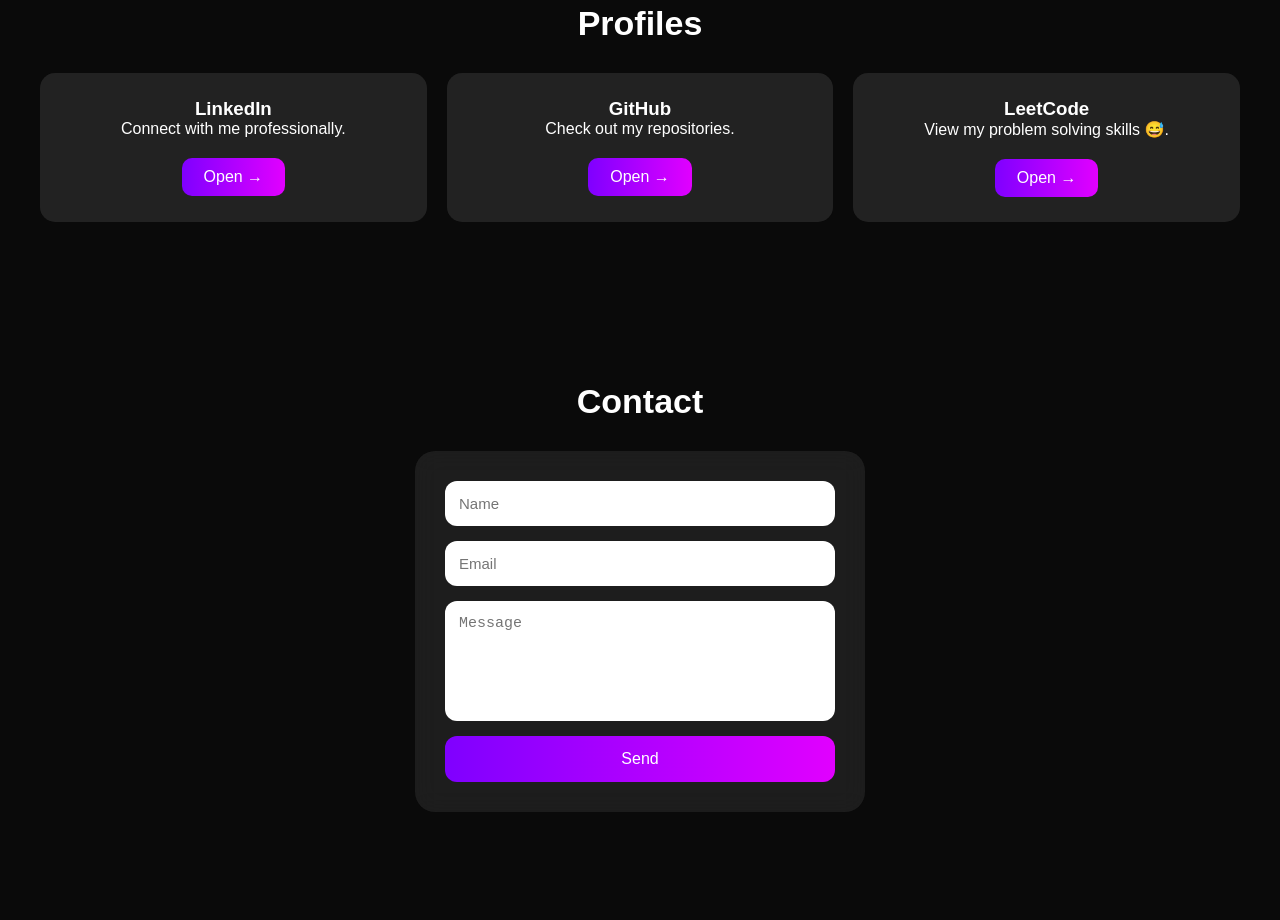
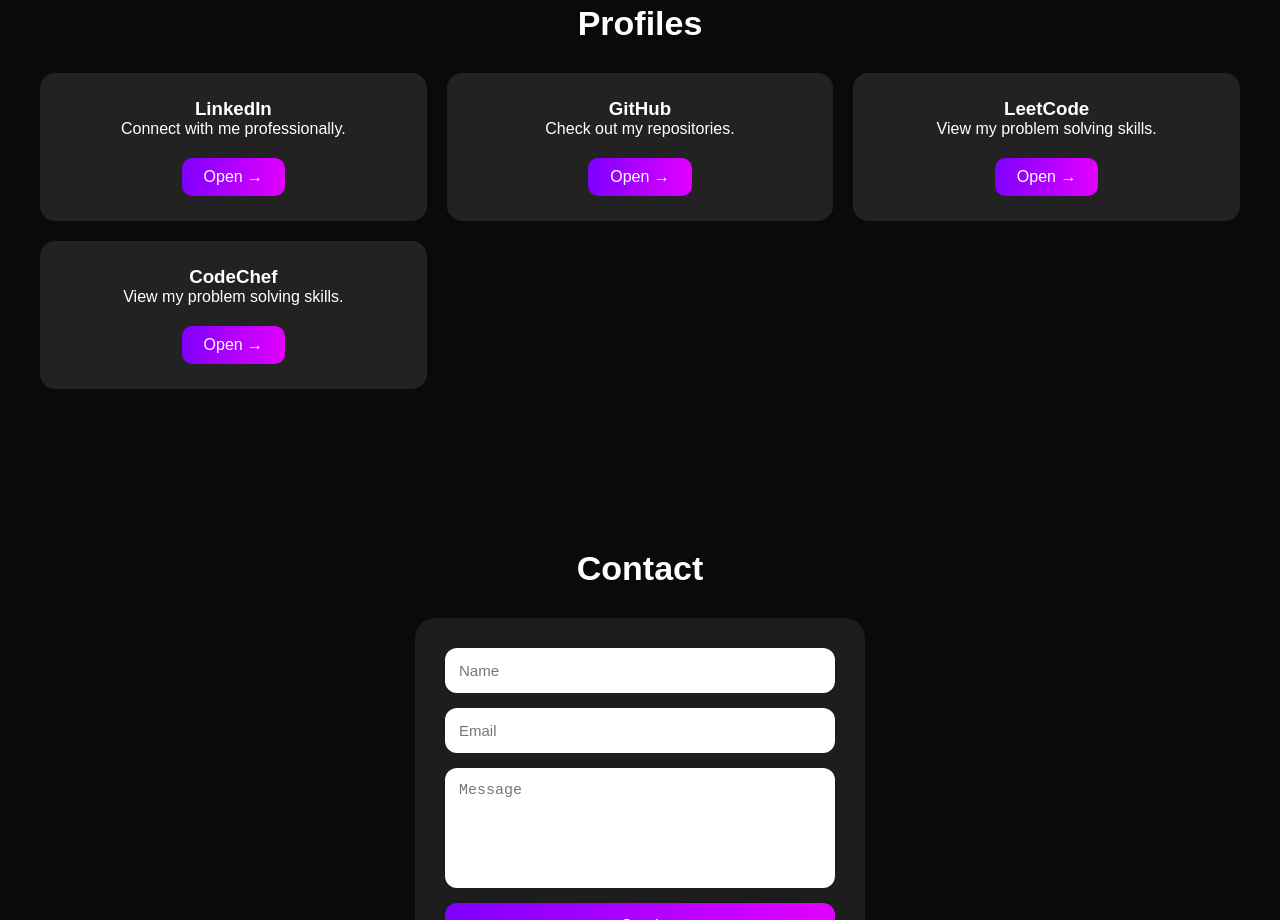
Before and after one commit to yagnesh471/myprofile, a React (Vite) app: page / in a window 1280 px wide. Shown: the part 2320-3240 px from the top of the page. Built offline with nearby package versions, Linux system fonts and the light colour scheme.

Commit message:
Update App.jsx

```diff
--- a/src/App.jsx
+++ b/src/App.jsx
@@ -61,8 +61,13 @@
     },
     {
       title: "LeetCode",
-      desc: "View my problem solving skills 😅.",
+      desc: "View my problem solving skills.",
       link: "https://leetcode.com/241fa04562",
+    },
+    {
+      title: "CodeChef",
+      desc: "View my problem solving skills.",
+      link: "https://www.codechef.com/users/vu2_241fa04562",
     },
   ];
 
```
